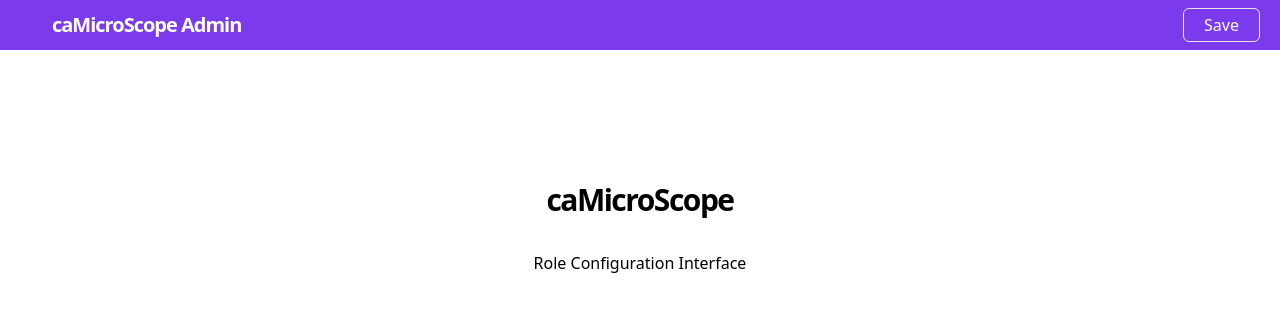
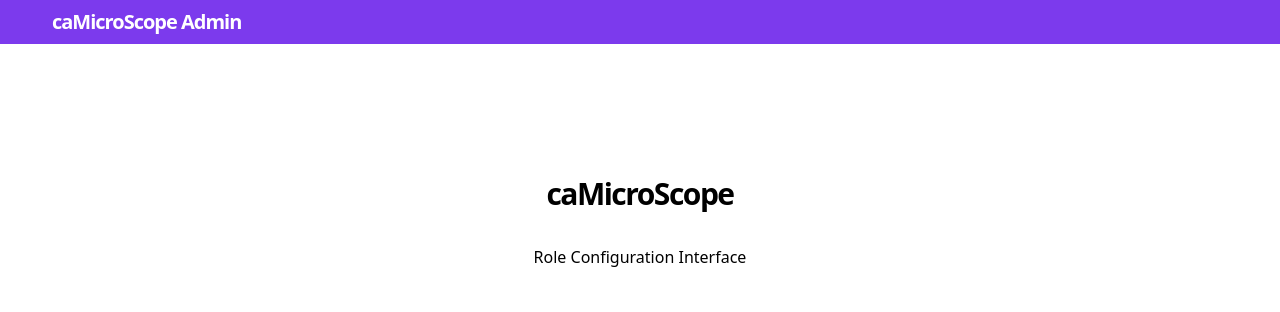
Before and after one commit to camicroscope/rbac-admin, a React (Create React App) app: page / in a window 1280 px wide. Shown: the top 312 px of the page. Built offline with nearby package versions, Linux system fonts and the light colour scheme.

Commit message:
feat(navbar): show save button only in dashboard

```diff
--- a/src/components/navbar/navbar.jsx
+++ b/src/components/navbar/navbar.jsx
@@ -1,6 +1,12 @@
 import React from "react";
 
+/** import useLocation as a hook from react-router-dom */
+import { useLocation } from "react-router-dom";
+
 const Navbar = () => {
+  /** load location from  useLocation hook */
+  const { pathname } = useLocation();
+
   return (
     <div className="items-center w-auto bg-purple-600">
       <div className="items-center justify-between w-full px-5 overflow-y-auto tflex whitespace-nowrap scroll-hidden ">
@@ -13,9 +19,12 @@ const Navbar = () => {
             </div>
           </a>
 
-          <button className="w-auto px-5 py-1 my-2 ml-auto text-base font-normal border rounded-md text-white hover:bg-white hover:text-black duration-500 ">
-            Save
-          </button>
+          {/** display the save button only when on the dashboard **/}
+          {pathname === "/dashboard" ? (
+            <button className="w-auto px-5 py-1 my-2 ml-auto text-base font-normal border rounded-md text-white hover:bg-white hover:text-black duration-500 ">
+              Save
+            </button>
+          ) : null}
         </div>
       </div>
     </div>
```
